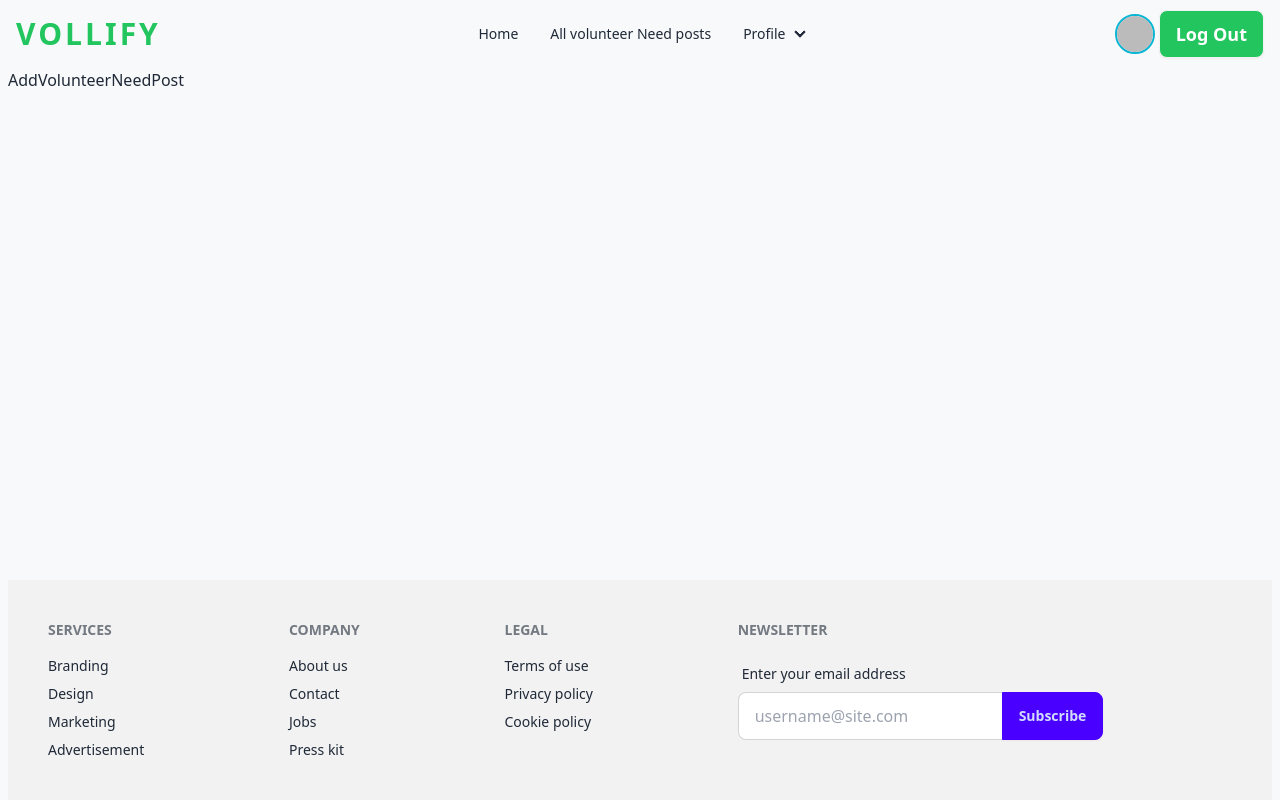
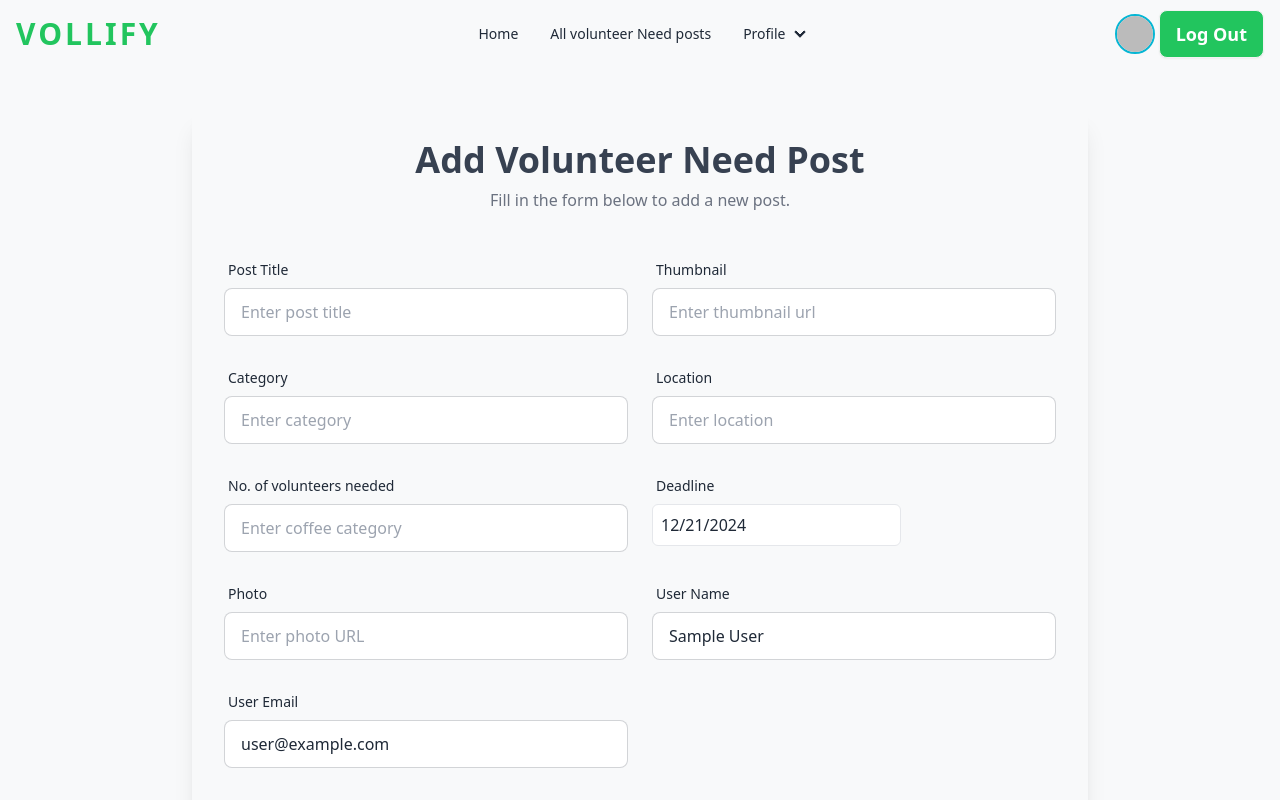
Before and after one commit to AnsarulIslam10/Volunteer-Management-Client, a React (Vite) app: page /add-volunteer-need-post in a window 1280 px wide. Shown: the top 800 px of the page. Built offline with nearby package versions, Linux system fonts and the light colour scheme; no server answers; sample sign-in values are in the browser's storage.

Commit message:
add volunteer need post form design

```diff
--- a/package.json
+++ b/package.json
@@ -15,6 +15,7 @@
     "lottie-react": "^2.4.0",
     "match-sorter": "^8.0.0",
     "react": "^18.3.1",
+    "react-datepicker": "^7.5.0",
     "react-dom": "^18.3.1",
     "react-icons": "^5.4.0",
     "react-router-dom": "^7.1.0",
--- a/src/pages/AddVolunteerNeedPost/AddVolunteerNeedPost.jsx
+++ b/src/pages/AddVolunteerNeedPost/AddVolunteerNeedPost.jsx
@@ -1,11 +1,161 @@
-import React from 'react';
+import React, { useContext, useState } from "react";
+import DatePicker from "react-datepicker";
+import "react-datepicker/dist/react-datepicker.css";
+import { AuthContext } from "../../provider/AuthProvider";
+const AddVolunteerNeedPost = () => {
+  const [startDate, setStartDate] = useState(new Date());
+  const { user } = useContext(AuthContext);
+  return (
+    <div className="min-h-screen flex flex-col items-center justify-center py-10">
+      <div className="shadow-xl rounded-lg p-8 w-full max-w-4xl">
+        <div className="text-center mb-10">
+          <h2 className="text-4xl font-bold text-gray-700 mb-2 font-ranch">
+            Add Volunteer Need Post
+          </h2>
+          <p className="text-gray-500 max-w-md mx-auto">
+            Fill in the form below to add a new post.
+          </p>
+        </div>
 
-const AddVolunteerNeedPost = () => {
-    return (
-        <div>
-            AddVolunteerNeedPost
-        </div>
-    );
+        {/* form */}
+        <form>
+          <div className="grid grid-cols-1 sm:grid-cols-2 gap-6 mb-6">
+            <div>
+              <label className="label">
+                <span className="label-text">Post Title</span>
+              </label>
+              <input
+                type="text"
+                name="title"
+                placeholder="Enter post title"
+                className="input input-bordered w-full"
+                required
+              />
+            </div>
+            <div>
+              <label className="label">
+                <span className="label-text">Thumbnail</span>
+              </label>
+              <input
+                type="url"
+                name="thumbnail"
+                placeholder="Enter thumbnail url"
+                className="input input-bordered w-full"
+                required
+              />
+            </div>
+            <div>
+              <label className="label">
+                <span className="label-text">Category</span>
+              </label>
+              <input
+                type="text"
+                name="category"
+                placeholder="Enter category"
+                className="input input-bordered w-full"
+                required
+              />
+            </div>
+            <div>
+              <label className="label">
+                <span className="label-text">Location</span>
+              </label>
+              <input
+                type="text"
+                name="location"
+                placeholder="Enter location"
+                className="input input-bordered w-full"
+                required
+              />
+            </div>
+            <div>
+              <label className="label">
+                <span className="label-text">No. of volunteers needed</span>
+              </label>
+              <input
+                type="number"
+                name="volunteers-number"
+                placeholder="Enter coffee category"
+                className="input input-bordered w-full"
+                required
+              />
+            </div>
+            <div>
+              <label className="label">
+                <span className="label-text">Deadline</span>
+              </label>
+              <div className="w-full">
+                <DatePicker
+                  className="border p-2 w-full rounded-md cursor-pointer"
+                  selected={startDate}
+                  onChange={(date) => setStartDate(date)}
+                />
+              </div>
+            </div>
+            <div>
+              <label className="label">
+                <span className="label-text">Photo</span>
+              </label>
+              <input
+                type="text"
+                name="photo"
+                placeholder="Enter photo URL"
+                className="input input-bordered w-full"
+                required
+              />
+            </div>
+            <div>
+              <label className="label">
+                <span className="label-text">User Name</span>
+              </label>
+              <input
+                type="text"
+                name="username"
+                placeholder="Your Name"
+                defaultValue={user.displayName}
+                readOnly
+                className="input input-bordered w-full"
+                required
+              />
+            </div>
+            <div>
+              <label className="label">
+                <span className="label-text">User Email</span>
+              </label>
+              <input
+                type="email"
+                name="email"
+                placeholder="email"
+                defaultValue={user.email}
+                readOnly
+                className="input input-bordered w-full"
+                required
+              />
+            </div>
+          </div>
+          <div>
+            <label className="label">
+              <span className="label-text">Description</span>
+            </label>
+            <textarea
+              className="textarea w-full textarea-bordered"
+              placeholder="Write a description"
+              required
+
+            ></textarea>
+          </div>
+
+          {/* Submit Button */}
+          <button
+            type="submit"
+            className="bg-green-500 text-lg text-white w-full py-3 rounded-md hover:bg-green-600 transition"
+          >
+            Add Coffee
+          </button>
+        </form>
+      </div>
+    </div>
+  );
 };
 
 export default AddVolunteerNeedPost;
```
Also changed, not shown: 1 other file (tests, documents, lock files or other folders).
